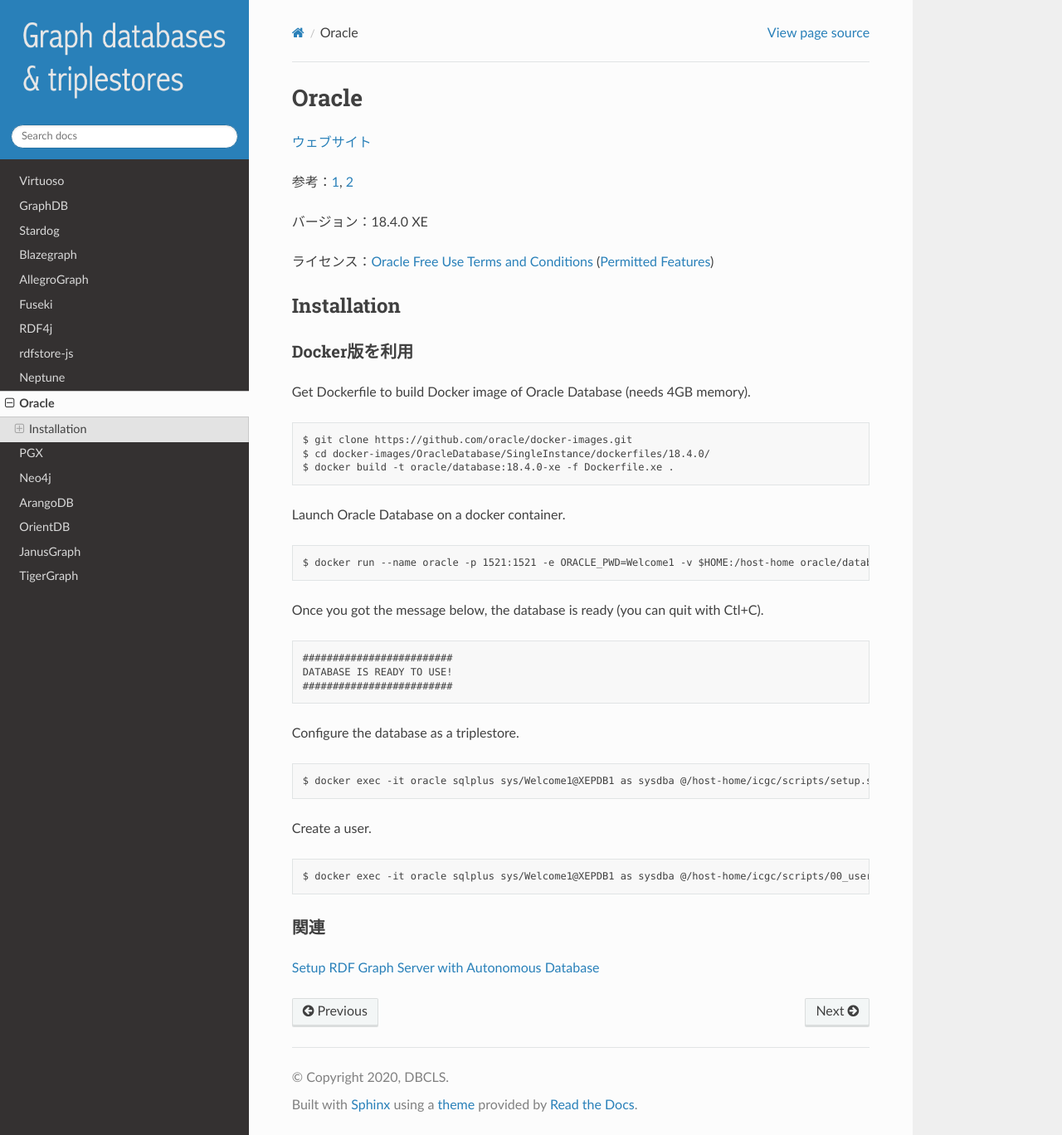
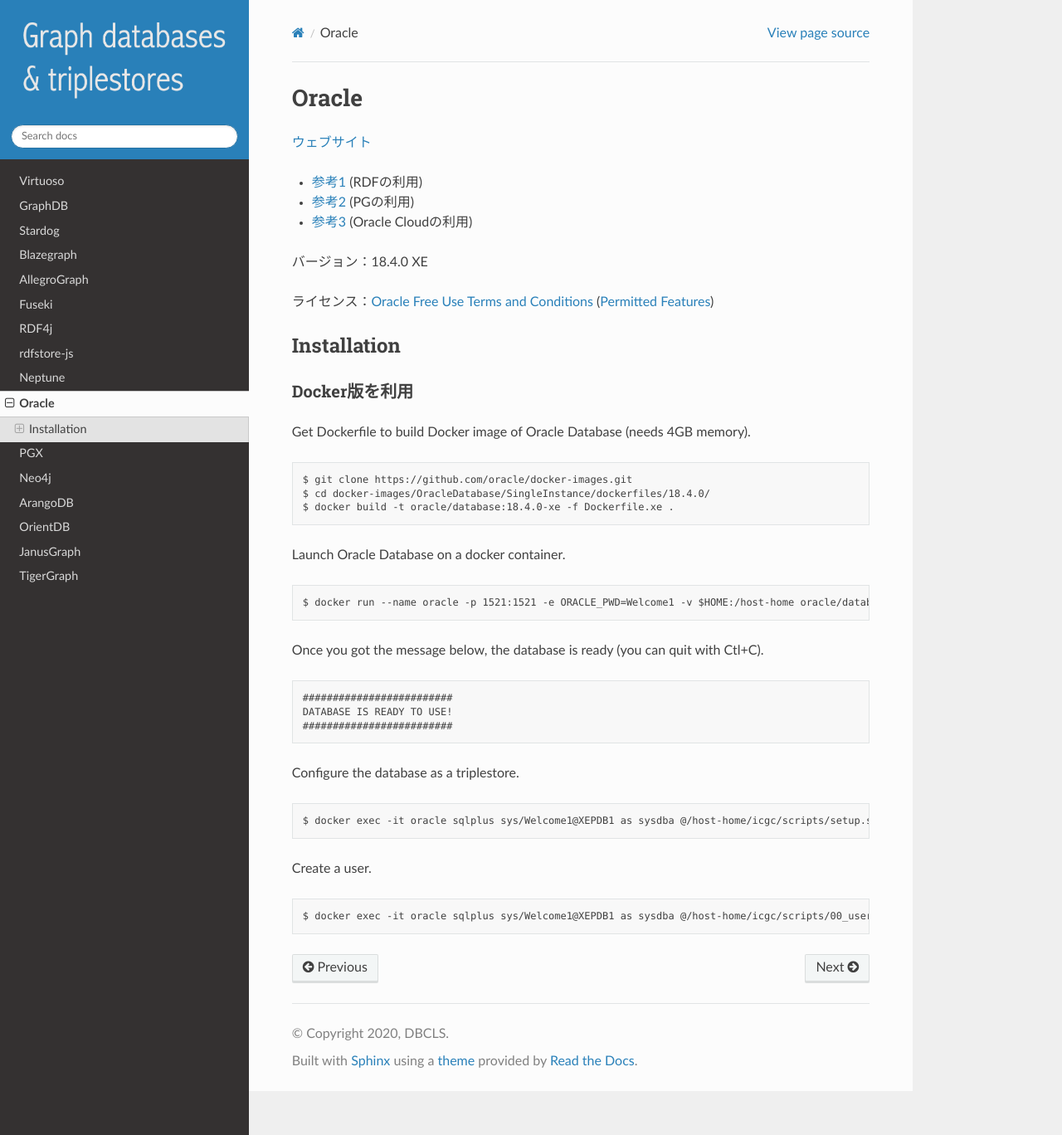
Before and after one commit to dbcls/graphdbs, a Sphinx documentation site: the page built from docs/md/oracle.md, in a window 1280 px wide and 1368 px high. Shown: the whole window at 83% size. Built offline with Sphinx 7.4.7 and the Read the Docs theme 2.0.0, drawn with Linux system fonts in a browser that asks for light colours.

Commit message:
Update oracle.md

```diff
--- a/docs/md/oracle.md
+++ b/docs/md/oracle.md
@@ -2,7 +2,9 @@
 
 [ウェブサイト](https://www.oracle.com/jp/database/technologies/appdev/xe.html)
 
-参考：[1](https://github.com/med2rdf/icgc/blob/master/README.md), [2](https://github.com/ryotayamanaka/setup_pg_docker)
+ * [参考1](https://github.com/med2rdf/icgc/blob/master/README.md) (RDFの利用)
+ * [参考2](https://github.com/ryotayamanaka/setup_pg_docker) (PGの利用)
+ * [参考3](https://github.com/ryotayamanaka/setup_rdf_adb) (Oracle Cloudの利用)
 
 バージョン：18.4.0 XE
 
@@ -37,6 +39,3 @@
 Create a user.
 
     $ docker exec -it oracle sqlplus sys/Welcome1@XEPDB1 as sysdba @/host-home/icgc/scripts/00_user.sql
-
-### 関連
-[Setup RDF Graph Server with Autonomous Database](https://github.com/ryotayamanaka/setup_rdf_adb)
```
